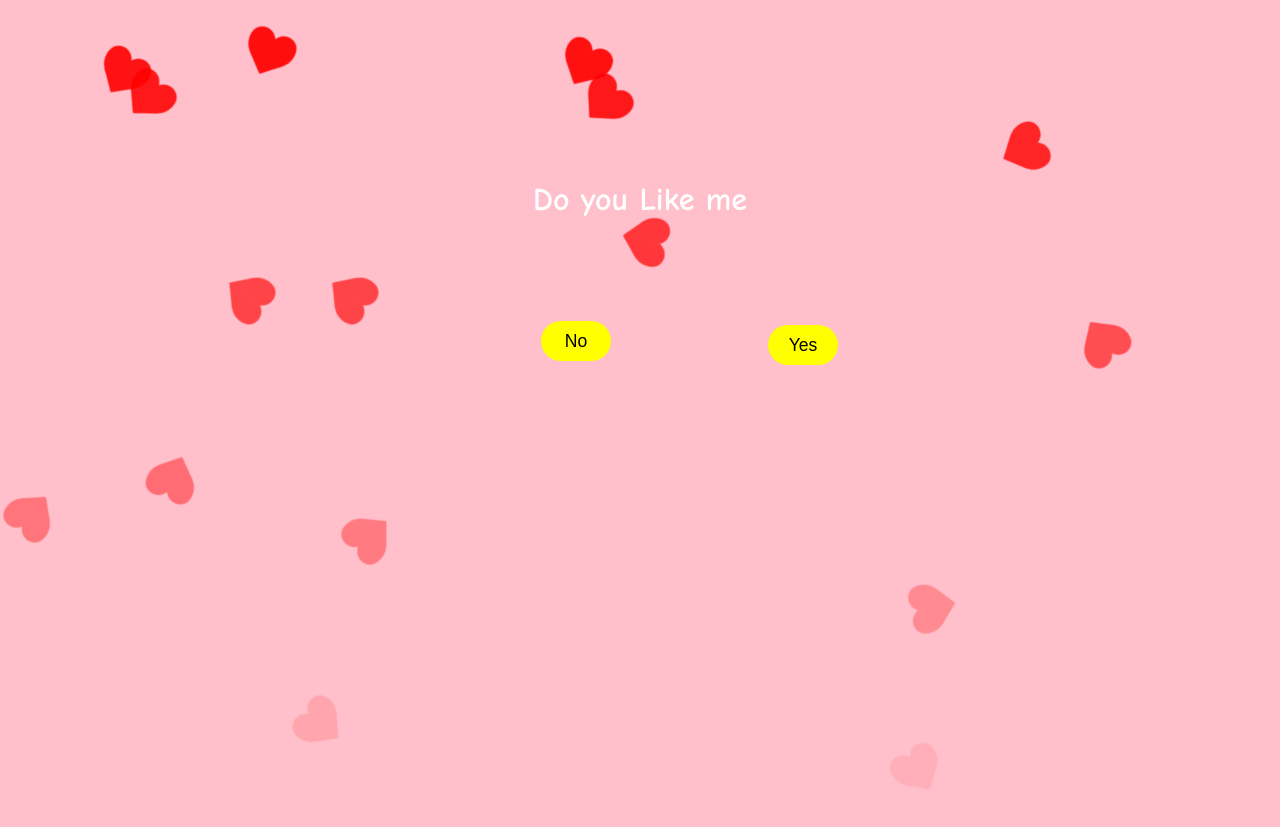
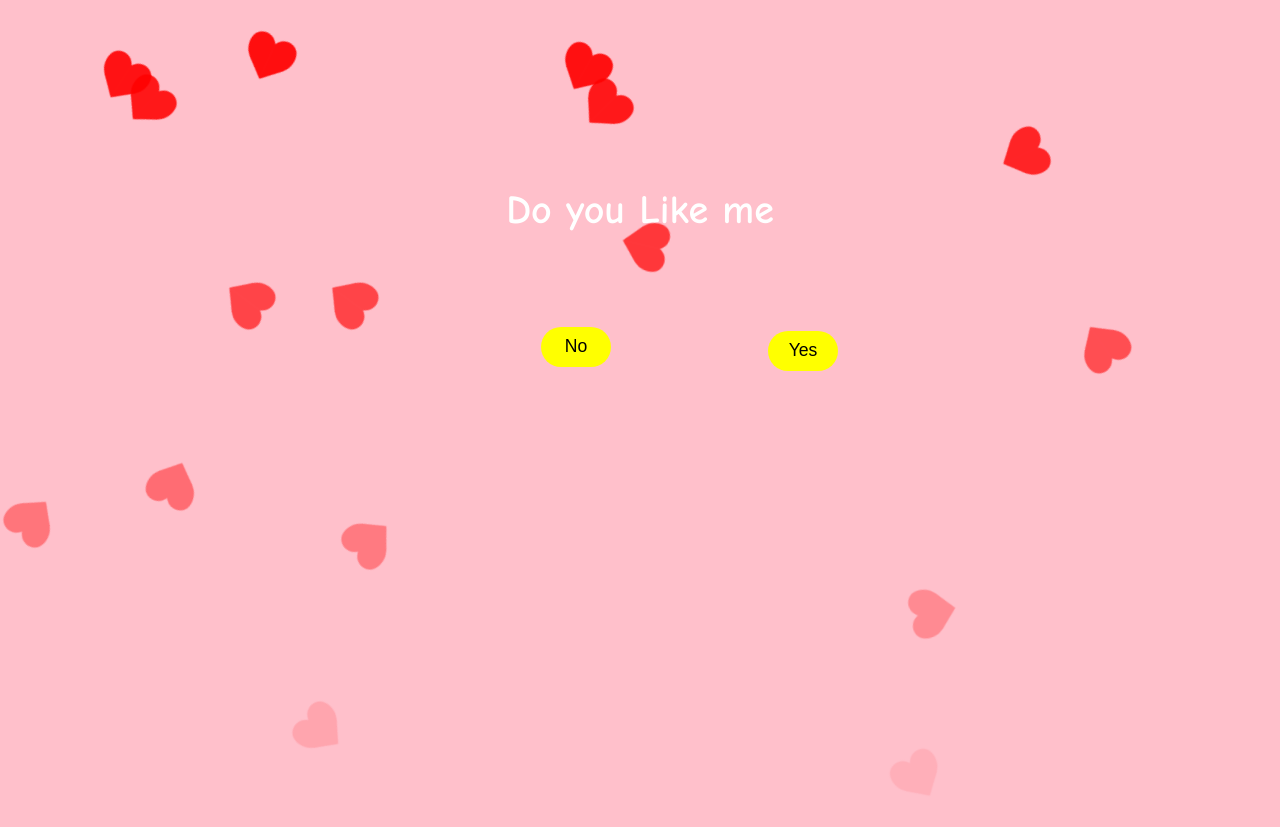
Before and after one commit to ganeshmalhi123123/pages-123, a plain HTML site: page index.html in a window 1280 px wide. Drawn offline with Linux system fonts and the light colour scheme.

Commit message:
index.html

```diff
--- a/index.html
+++ b/index.html
@@ -27,7 +27,7 @@
         }
 
         h1 {
-            font-size: 2em;
+            font-size: 40px;
             color: white;
             padding: 160px;
         }
@@ -104,9 +104,8 @@
 
         setInterval(createHeart, 300);
     </script>
-    <center>
-        <h1>Do you Like me</h1>
-
+        <h1 style="text-align: center;">Do you Like me</h1>
+        <center>
         <button id="funButton">No</button>
         <a href="..."><button class="btn2">Yes</button></a>
 
```
